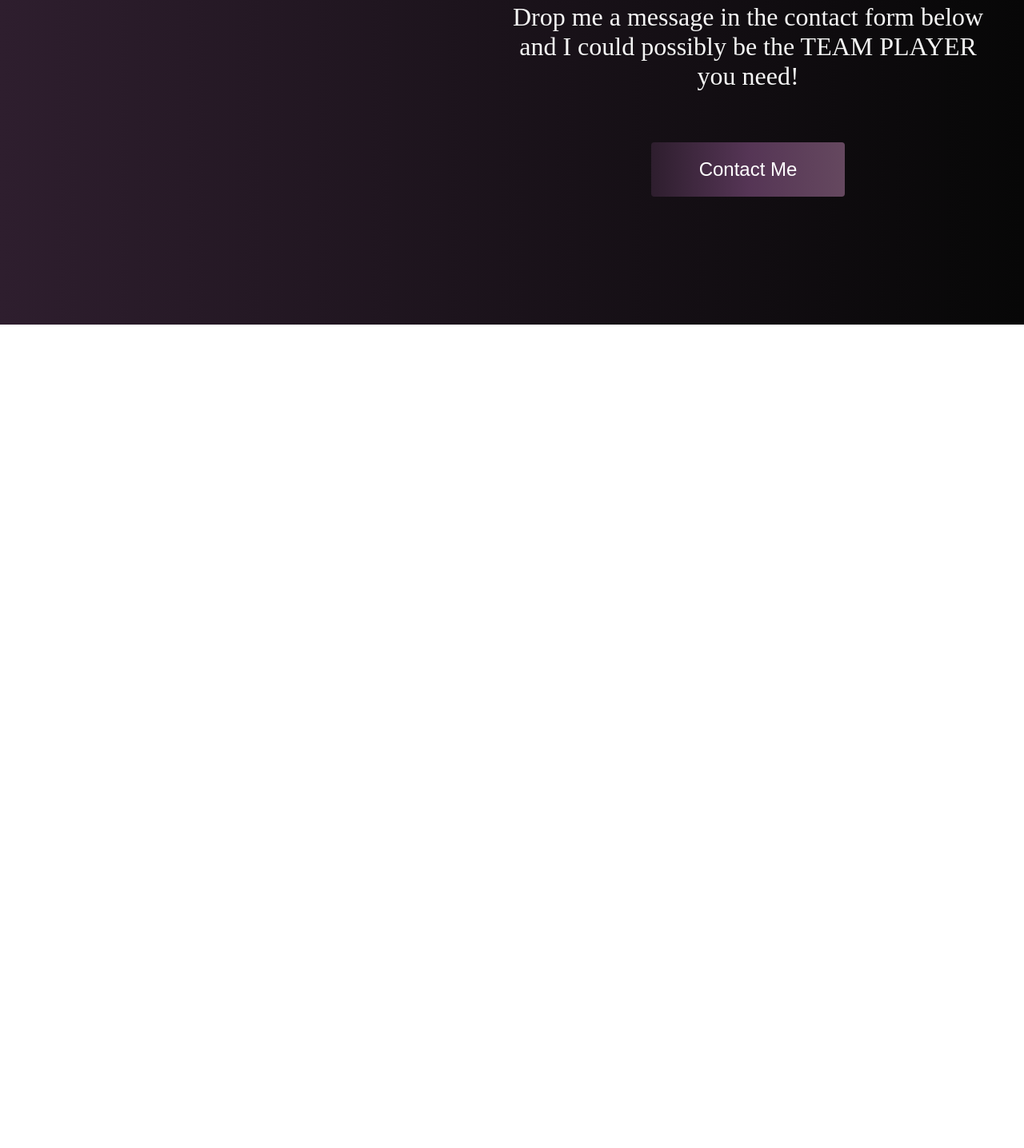
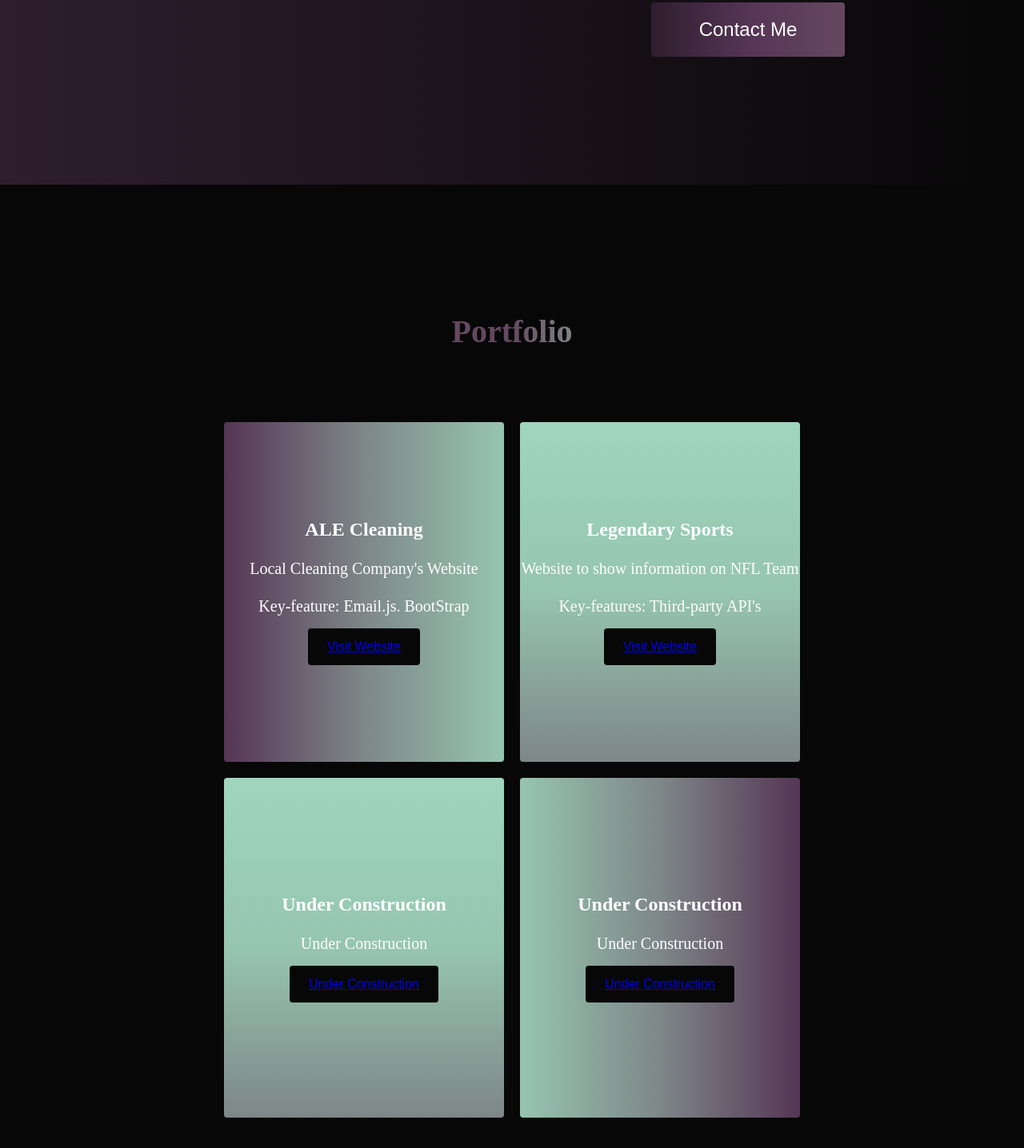
Before and after one commit to Shanehortonm/Resume2023, a plain HTML site: page index.html in a window 1280 px wide. Shown: the part 1689-3125 px from the top of the page at 80% size. Before the commit the page ends 2095 px from the top, so only its background shows below. Drawn offline with Linux system fonts and the light colour scheme.

Commit message:
changes to portfolio cards

```diff
--- a/index.html
+++ b/index.html
@@ -62,22 +62,65 @@
           <h1>About Me</h1>
           <h2>We help business Scale</h2>
           <p>
-            From building a entire website with HTML, CSS and JavaScript to
-            simply learning new information about the ever changing tech
-            industry, I love combining logic and creative design to make
-            eye-catching, accessible and user-friendly websites and
-            applications.
+            From designing and building user-friendly websites to learning new
+            information about the ever changing tech industry, I love combining
+            logic and creative design to make eye-catching and accessible
+            websites and applications.
           </p>
           <p>
             After seeing and feeling how passionate I truly am about becoming a
             well-rounded Web Developer, I am beyond excited to make the leap and
             continue learning and refining my skills with the right company.
           </p>
-          <p>
-            Drop me a message in the contact form below and I could possibly be
-            the TEAM PLAYER you need!
-          </p>
           <button class="about-btn"><a href="#">Contact Me</a></button>
+        </div>
+      </div>
+    </section>
+
+    <!-- Start of Portfolo -->
+
+    <section class="portfolio" id="portfolio">
+      <h1>Portfolio</h1>
+      <div class="portfolio-wrapper">
+        <div class="portfolio-card">
+          <h2>ALE Cleaning</h2>
+          <p>Local Cleaning Company's Website</p>
+          <p>Key-feature: Email.js. BootStrap</p>
+          <div class="portfolio-btn">
+            <button>
+              <a href="https://alecleaningservices.netlify.app/"
+                >Visit Website</a
+              >
+            </button>
+          </div>
+        </div>
+        <div class="portfolio-card">
+          <h2>Legendary Sports</h2>
+          <p>Website to show information on NFL Team</p>
+          <p>Key-features: Third-party API's</p>
+          <div class="portfolio-btn">
+            <button>
+              <a href="https://legendary-sports.netlify.app/">Visit Website</a>
+            </button>
+          </div>
+        </div>
+        <div class="portfolio-card">
+          <h2>Under Construction</h2>
+          <p>Under Construction</p>
+          <div class="portfolio-btn">
+            <button>
+              <a href="#">Under Construction</a>
+            </button>
+          </div>
+        </div>
+        <div class="portfolio-card">
+          <h2>Under Construction</h2>
+          <p>Under Construction</p>
+          <div class="portfolio-btn">
+            <button>
+              <a href="#">Under Construction</a>
+            </button>
+          </div>
         </div>
       </div>
     </section>
--- a/styles.css
+++ b/styles.css
@@ -310,12 +310,107 @@ Start of About
     background: linear-gradient(to right, var(--color2), var(--color3), var(--color4));
 }
 
+/*
+=====================================================================================
+Start of Portfolio
+=====================================================================================
+*/
+
+.portfolio {
+    background: var(--color1);
+    display: flex;
+    flex-direction: column;
+    justify-content: center;
+    align-items: center;
+    height: 100%;
+    padding: 10rem 0;
+}
+
+.portfolio h1 {
+    background-color: white;
+    background-image: linear-gradient(to right, var(--color4), var(--color4), var(--color5));
+    background-size: 100%;
+    -webkit-background-clip: text;
+    -moz-background-clip: text;
+    -webkit-text-fill-color: transparent;
+    margin-bottom: 5rem;
+    font-size: 2.5rem;
+}
+
+.portfolio-wrapper {
+    display: grid;
+    grid-template-columns: 1fr 1fr 1fr 1fr;
+    grid-template-rows: 1fr;
+}
+
+.portfolio-card {
+    margin: 10px;
+    height: 425px;
+    width: 350px;
+    border-radius: 4px;
+    display: flex;
+    flex-direction: column;
+    justify-content: center;
+    color: white;
+    background-image: linear-gradient(to right, var(--color3) 0%, var(--color5) 50%, var(--color6) 100%);
+    transition: 0.5s ease-in;
+}
+
+.portfolio-card:nth-child(2) {
+    background-image: linear-gradient(to bottom, var(--color7) 0%, var(--color6) 50%, var(--color5) 100%);
+}
+
+.portfolio-card:nth-child(3) {
+    background-image: linear-gradient(to bottom, var(--color7) 0%, var(--color6) 50%, var(--color5) 100%);
+}
+.portfolio-card:nth-child(4) {
+    background-image: linear-gradient(to left, var(--color3) 0%, var(--color5) 50%, var(--color6) 100%);
+}
+
+.portfolio-card h2 {
+    text-align: center;
+}
+
+.portfolio-card p {
+    text-align: center;
+    margin-top: 24px;
+    font-size: 20px;
+}
+
+.portfolio-btn {
+    display: flex;
+    justify-content: center;
+    margin-top: 16px;
+}
+
+.portfolio-card button {
+    color: white;
+    padding: 14px 24px;
+    border: none;
+    outline: none;
+    border-radius: 4px;
+    background-color: var(--color1);
+    font-size: 1rem;
+}
+
+.portfolio-card button:hover {
+    cursor: pointer;
+}
+
+.portfolio-card:hover {
+    transform: scale(1.05);
+    transition: 0.3s ease-in;
+    cursor: pointer;
+}
+
 
 /*
-=================================================
+=====================================================================================
 Media Queries
-=================================================
+=====================================================================================
 */
+
+
 
 @media screen and (max-width: 480px) {
     .about-img-card {
@@ -473,6 +568,15 @@ Media Queries
         font-size: 40px;
         transition: all 0.5s ease;
     }
+
+    /* Start of Portfolio */
+
+    .portfolio-wrapper {
+        display: flex;
+        flex-direction: column;
+    }
+
+
 }
 
 @media screen and (max-width: 1100px) {
@@ -518,10 +622,10 @@ Media Queries
     }
 }
 
-@media screen and (min-width: 960px) {
+@media screen and (max-width: 1300px) {
 
+    /* Start of Portfolio */
+    .portfolio-wrapper {
+        grid-template-columns: 1fr 1fr;
+    }
 }
-
-@media screen and (min-width: 768px) {
-
-}
```
